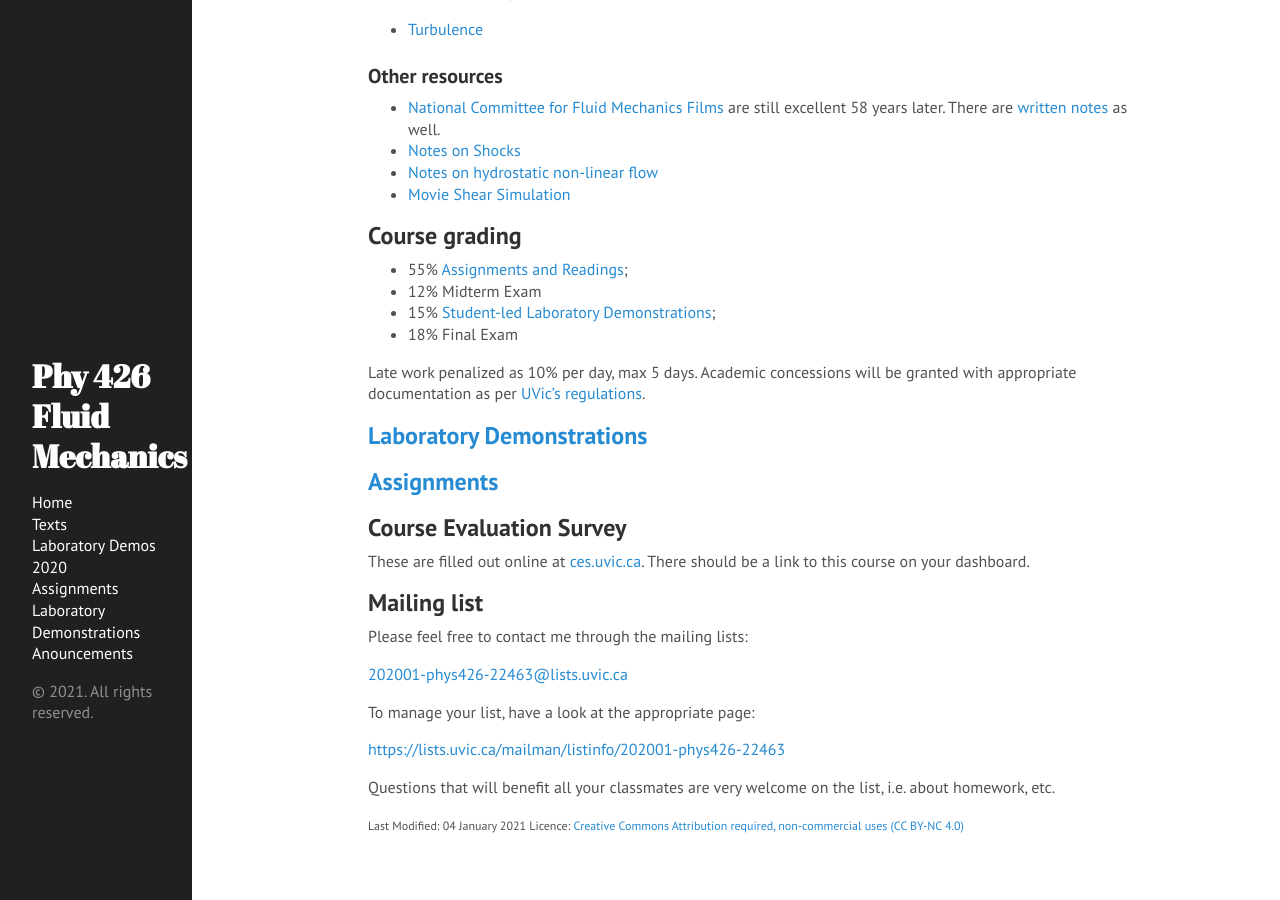
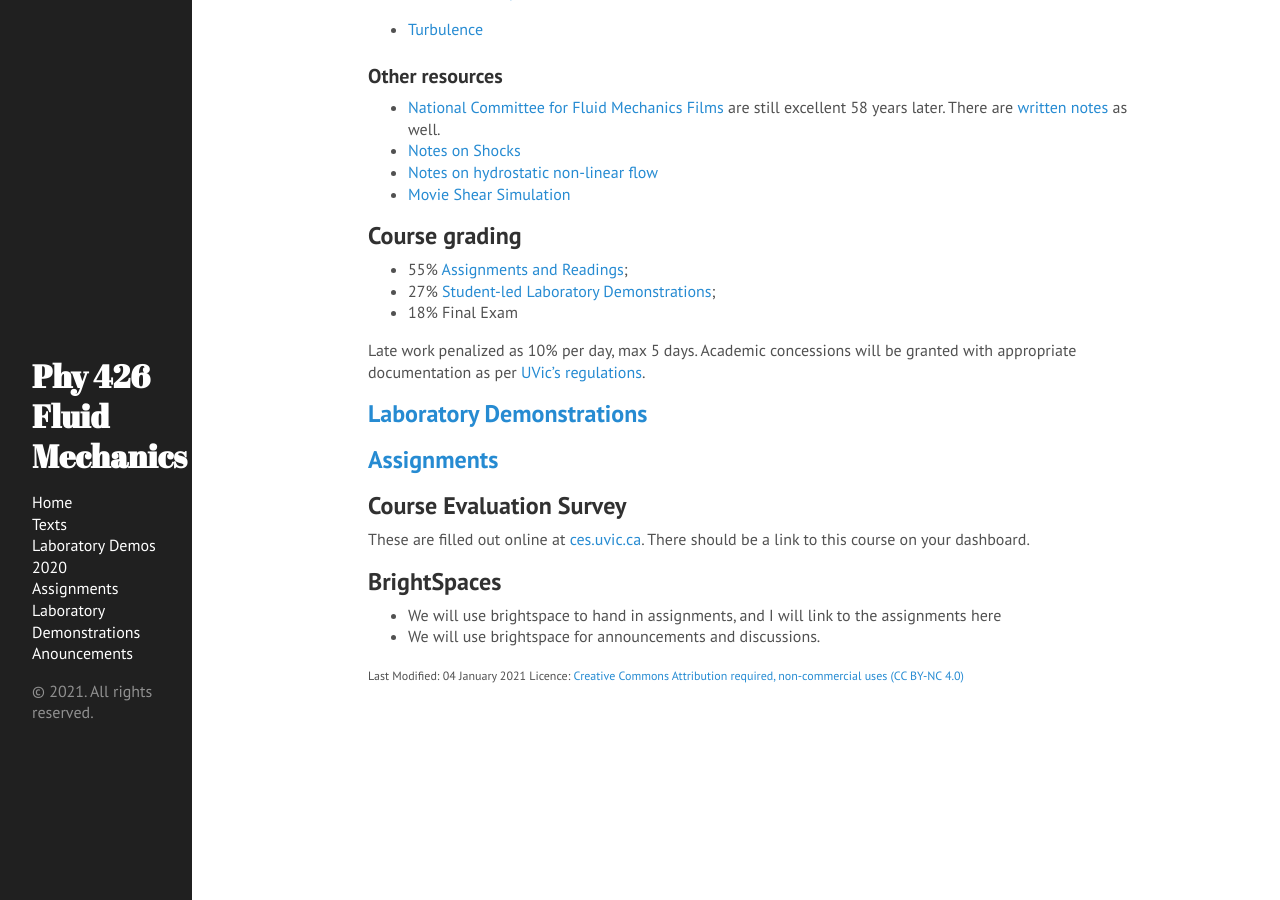
Before and after one commit to jklymak/Phy426, a Jekyll site: the page built from docs/index.md, in a window 1280 px wide and 900 px high, scrolled down 1368 px. Built offline with Jekyll 4.4.1, drawn with Linux system fonts in a browser that asks for light colours; some of the changed text lies outside the part shown.

Commit message:
Update Front page

```diff
--- a/docs/index.md
+++ b/docs/index.md
@@ -51,8 +51,7 @@ Largely *Kundu and Cohen* Latest edition, but also see [Texts](./Texts/).
 ## Course grading
 
   - 55% [Assignments and Readings](./Assignments/);
-  - 12% Midterm Exam
-  - 15% [Student-led Laboratory Demonstrations](./Labs/);
+  - 27% [Student-led Laboratory Demonstrations](./Labs/);
   - 18% Final Exam
 
 Late work penalized as 10% per day, max 5 days.  Academic concessions will be granted
@@ -80,6 +79,13 @@ with appropriate documentation as per [UVic's regulations](https://www.uvic.ca/r
 
 These are filled out online at [ces.uvic.ca](http://ces.uvic.ca).  There should be a link to this course on your dashboard.
 
+## BrightSpaces
+
+- We will use brightspace to hand in assignments, and I will link to the assignments here
+- We will use brightspace for announcements and discussions.
+
+{% comment %}
+
 ## Mailing list
 
 Please feel free to contact me through the mailing lists:
@@ -92,3 +98,4 @@ To manage your list, have a look at the appropriate page:
 
 Questions that will benefit all your classmates are very welcome on
 the list, i.e. about homework, etc.
+{% endcomment %}
```
Also changed, not shown: other parts of docs/index.md (+1 -1 lines).
